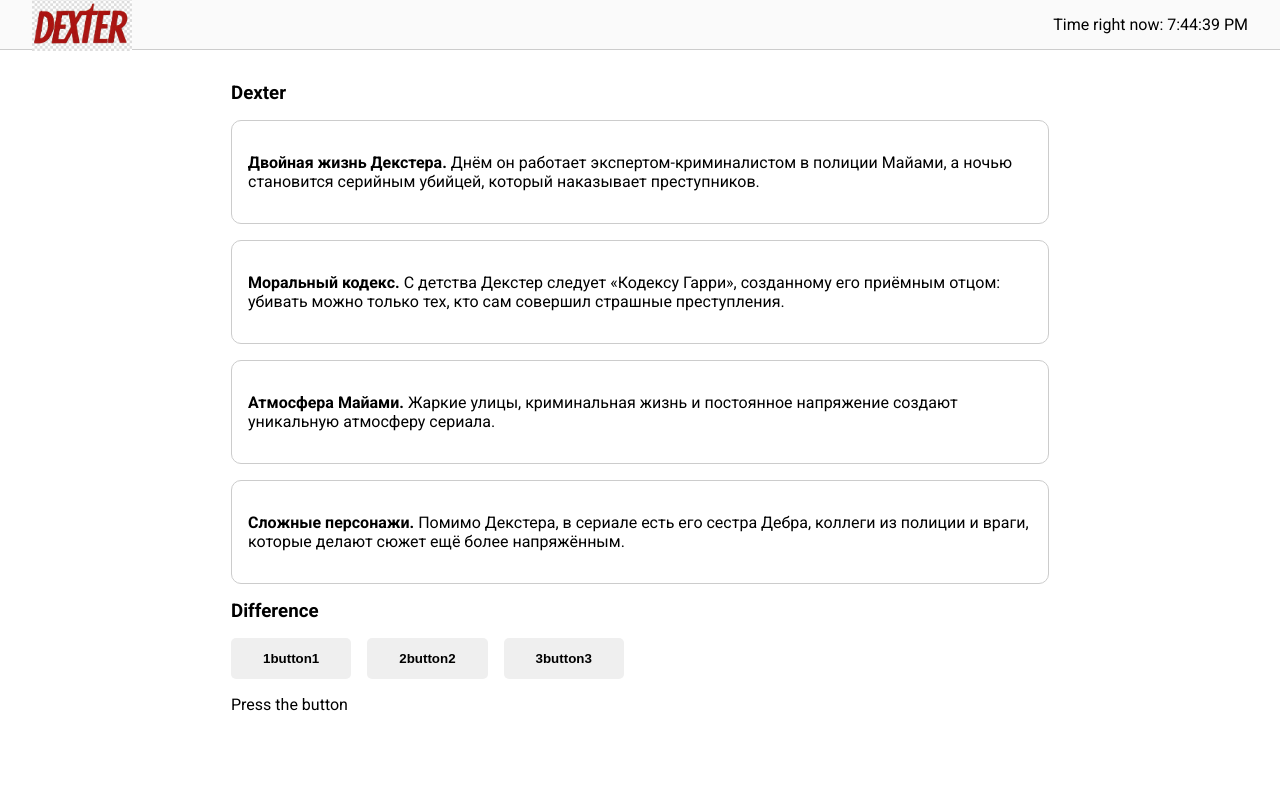
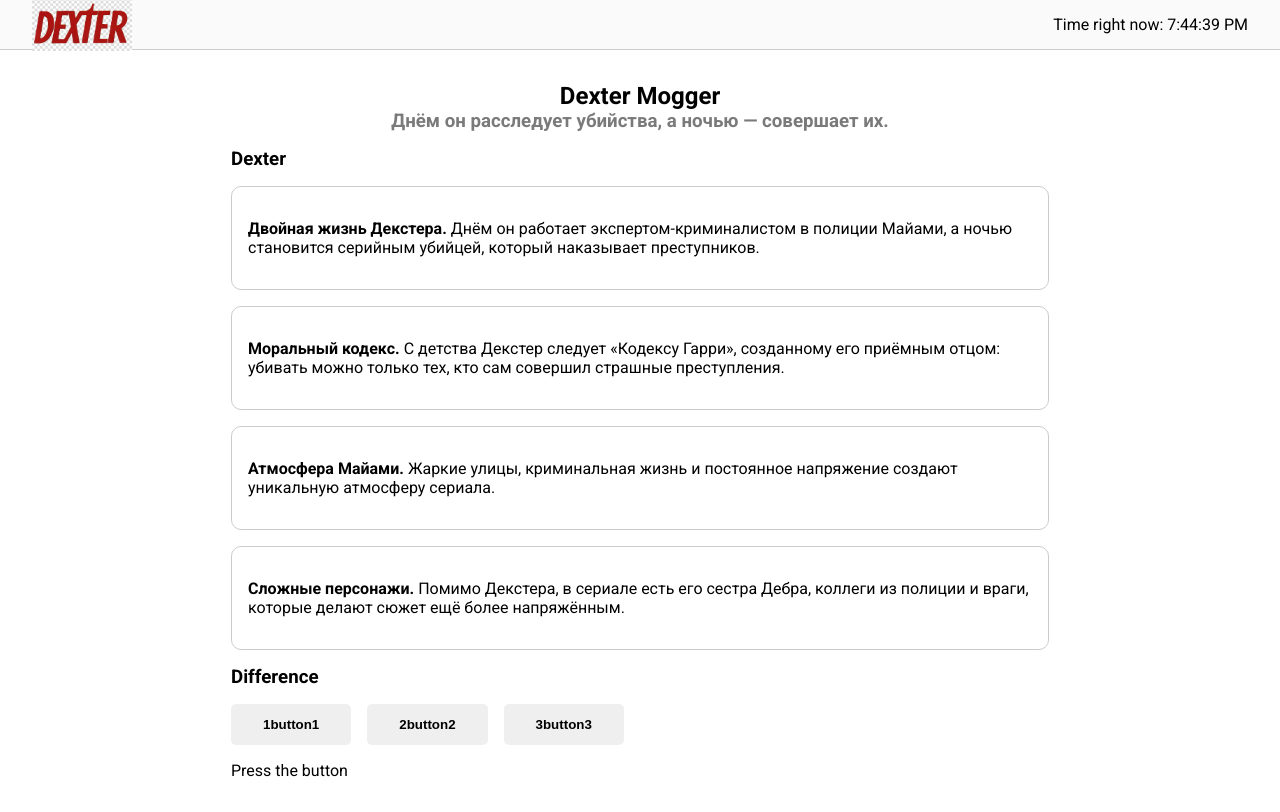
Before and after one commit to 23DP2DVeli/2ReactJS, a React (Vite) app: page / in a window 1280 px wide. Built offline with nearby package versions, Linux system fonts and the light colour scheme.

Commit message:
JSX syntax for element creating

```diff
--- a/src/App.jsx
+++ b/src/App.jsx
@@ -1,17 +1,17 @@
 import Header from './components/Header'
 import Section from './components/Section.jsx'
 import DifferencesSection from './components/Differences.jsx'
-
+import IntroSection from './components/introSection.jsx'
 
 export default function App() {
   return (
     <>
       <Header />
       <main>
+        <IntroSection/>
         <Section />
         <DifferencesSection/>
       </main>
     </>
-
   )
 }
--- a/src/components/Header.jsx
+++ b/src/components/Header.jsx
@@ -1,19 +1,19 @@
 import logo from '/dexter-logo-png-clipart.jpg'
-import { useState } from 'react'
+import { useState, useEffect } from 'react'
 
 export default function Header() {
   const [now, setNow] = useState(new Date())
 
+  useEffect(() => {
+    const timer = setInterval(() => setNow(new Date()), 1000)
 
+    return () => clearInterval(timer) // 🔥 очистка при размонтировании
+  }, [])
 
-  setInterval(() => setNow(new Date()),1000)
   return (
-      <header>
-        <img src={logo} alt='Result'/>
-        {/* <h3>Test Header</h3> */}
-
-
-        <span>Time right now: {now.toLocaleTimeString()}</span>
-      </header>
+    <header>
+      <img src={logo} alt='Result'/>
+      <span>Time right now: {now.toLocaleTimeString()}</span>
+    </header>
   )
 }
--- /dev/null
+++ b/src/components/IntroSection.jsx
@@ -0,0 +1,20 @@
+import React from "react"
+
+// export default function IntroSection() {
+//     return (
+//         <section>
+//             <h1 className="centered">Dexter Mogger</h1>
+//             <h3  className="centered" style={{color: '#4b4a4aff'}}>
+//                 Днём он расследует убийства, а ночью — совершает их.</h3>
+//         </section>
+//     )
+// }
+
+export default function IntroSection() {
+    return React.createElement(
+        'section',
+         null,
+        [React.createElement('h1', {className: 'centered'}, 'Dexter Mogger'),
+        React.createElement('h3', {className: 'centered', style: {color: '#7a7a7aff'}}, 'Днём он расследует убийства, а ночью — совершает их.')]
+        )
+}
--- a/src/index.css
+++ b/src/index.css
@@ -51,3 +51,7 @@
 img {
   max-width: 100px;
 }
+
+.centered {
+  text-align: center;
+}
```
